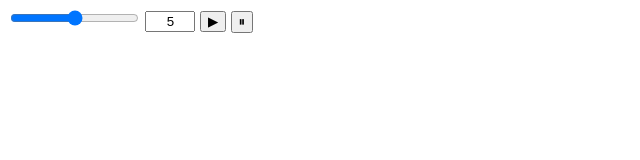
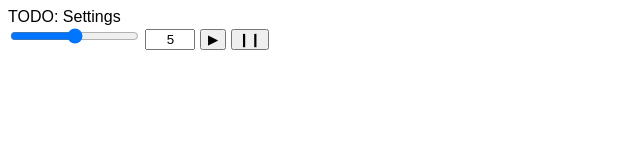
Before and after one commit to Ghabriel/INE5425-Trab1, a plain HTML site: page index.html in a window 1280 px wide. Shown: the whole page, without its empty margins (0-640 px from the left). Drawn offline with Linux system fonts and the light colour scheme.

Commit message:
Interface improvements

```diff
--- a/index.html
+++ b/index.html
@@ -7,10 +7,16 @@
 </head>
 <body>
 
-<input type="range" min="0" max="10" step="0.2" id="sim_speed">
-<input type="text" id="speed_text">
-<input type="button" value="&#x25B6;" id="play_btn">
-<input type="button" value="&#x23F8;" id="pause_btn">
+<div id="leftbar">
+	TODO: Settings
+</div>
+
+<div id="main">
+	<input type="range" min="0" max="10" step="0.2" id="sim_speed">
+	<input type="text" id="speed_text">
+	<input type="button" value="&#x25B6;" id="play_btn">
+	<input type="button" value="&#x02759;&#x02759;" id="pause_btn">
+</div>
 
 </body>
 </html>
```
